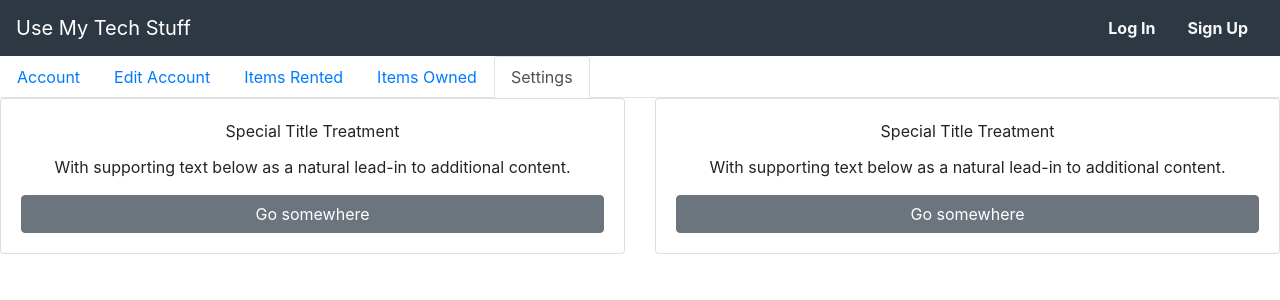
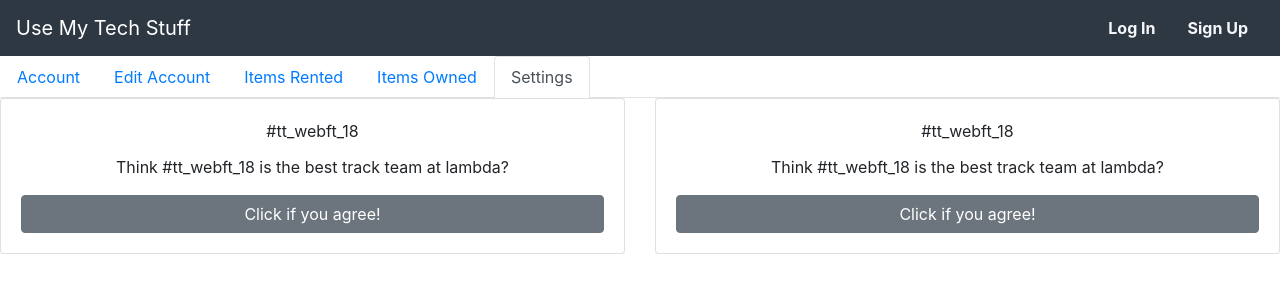
Before and after one commit to tt-18-use-my-tech-stuff/Front-end, a React (Create React App) app: page /profile in a window 1280 px wide. Both pictures are taken after a click on the link "Settings". Shown: the top 300 px of the page. Built offline with nearby package versions, Linux system fonts and the light colour scheme; no server answers.

Commit message:
ProfileCoolness

```diff
--- a/src/Components/AccountInfo.js
+++ b/src/Components/AccountInfo.js
@@ -1,9 +1,52 @@
-import React from "react";
+import React, { useState, useEffect } from "react";
+import { axiosWithAuth } from "./helpers/axiosWithAuth";
+import { Badge } from "reactstrap";
 
 const AccountInfo = () => {
+  const [formValues, setFormValues] = useState({
+    username: "",
+    password: "",
+    email: "",
+  });
+
+  useEffect(() => {
+    axiosWithAuth()
+      .get("/account")
+      .then((res) => {
+        console.log(res);
+        setFormValues(res.data);
+      })
+      .catch((err) => {
+        console.log(err);
+      });
+  }, []);
   return (
     <div>
-      <h1>hello</h1>
+      <br />
+      <br />
+      <h1>
+        Username: <Badge color="info">{formValues.username}</Badge>
+      </h1>
+      <br />
+      <br />
+      <h1>
+        Email: <Badge color="info">{formValues.email}</Badge>
+      </h1>
+      <br />
+      <br />
+      <h1>
+        User ID: <Badge color="info">{formValues.user_id}</Badge>
+      </h1>
+      <br />
+      <br />
+
+      <h1>
+        Password:{" "}
+        <Badge color="secondary">
+          {" "}
+          🤫 🤐 hah Nice Try! Im keeping it secret 😶😶
+        </Badge>
+      </h1>
     </div>
   );
 };
--- a/src/Components/EditAccount.js
+++ b/src/Components/EditAccount.js
@@ -2,7 +2,7 @@ import React, { useEffect, useState } from "react";
 import { Container, Row, Col, Button } from "reactstrap";
 import { Alert } from "react-bootstrap";
 import { axiosWithAuth } from "./helpers/axiosWithAuth";
-import styled from "styled-components"
+import styled from "styled-components";
 
 const FormContainer = styled.div`
   margin-top: 150px;
@@ -17,43 +17,47 @@ const Input = styled.input`
   margin-bottom: 15px;
 `;
 
-function EditAccount(){
-    const [formValues, setFormValues] = useState({username: "", password: "", email: ""})
-    const [alert, setAlert] = useState(false)
+function EditAccount() {
+  const [formValues, setFormValues] = useState({
+    username: "",
+    password: "",
+    email: "",
+  });
+  const [alert, setAlert] = useState(false);
 
-    useEffect(()=>{
+  useEffect(() => {
     axiosWithAuth()
       .get("/account")
-            .then(res=>{
-                setFormValues(res.data)
+      .then((res) => {
+        setFormValues(res.data);
       })
-            .catch(err=>{
-                console.log(err)
-            })
-    },[])
+      .catch((err) => {
+        console.log(err);
+      });
+  }, []);
 
   const onSubmit = (e) => {
-        e.preventDefault()
+    e.preventDefault();
     axiosWithAuth()
       .put("/account", formValues)
-        .then(res=>{
-            setAlert(!false)
+      .then((res) => {
+        setAlert(!false);
       })
-        .catch(err=>{
-            console.log(err.response)
-        })
-    }
+      .catch((err) => {
+        console.log(err.response);
+      });
+  };
   const onChange = (e) => {
-        setFormValues({...formValues, [e.target.name]: e.target.value})
-    }
-    return(
+    setFormValues({ ...formValues, [e.target.name]: e.target.value });
+  };
+  return (
     <Container>
-        {alert && <Alert variant="success">
+      {alert && (
+        <Alert variant="success">
           <Alert.Heading>How's it going?!</Alert.Heading>
-        <p>
-          You Updated your Account
-        </p>
-      </Alert>}
+          <p>You Updated your Account</p>
+        </Alert>
+      )}
       <Row>
         <Col xs="12" md={{ size: 6, offset: 3 }}>
           <FormContainer>
@@ -98,7 +102,8 @@ function EditAccount(){
           </FormContainer>
         </Col>
       </Row>
-      </Container>)
+    </Container>
+  );
 }
 
 export default EditAccount;
--- a/src/Components/Profile.js
+++ b/src/Components/Profile.js
@@ -21,25 +21,17 @@ import {
 
 function Profile() {
   const [activeTab, setActiveTab] = useState("1");
+  const [funMessage, setFunMessage] = useState("");
 
   const toggle = (tab) => {
     if (activeTab !== tab) setActiveTab(tab);
   };
 
+  const handleClick = () => {
+    setFunMessage(<h1> 🔥🎊🎊🎊🙌 🙌 🥳🥳🙌 🙌 🎉🎉🙌🙌🎊🎊🎊🔥</h1>);
+  };
+
   return (
-    // <div>
-    //     <h1>Your Account</h1>
-    //     <div>
-    //         <h3>Edit Account</h3>
-    //     </div>
-    //     <div>
-    //         <h3>Items Rented</h3>
-    //     </div>
-    //     <div>
-    //         <h3>Items Own</h3>
-    //     </div>
-
-    // </div>
     <div>
       <Nav tabs>
         <NavItem>
@@ -118,6 +110,7 @@ function Profile() {
             </Col>
           </Row>
         </TabPane>
+
         <TabPane tabId="4">
           <Row>
             <Col sm="12">
@@ -129,29 +122,28 @@ function Profile() {
 
         <TabPane tabId="5">
           <Row>
-            <Col sm="6">
+            <Col sm="">
               <Card body>
-                <CardTitle>Special Title Treatment</CardTitle>
+                <CardTitle>#tt_webft_18</CardTitle>
                 <CardText>
-                  With supporting text below as a natural lead-in to additional
-                  content.
+                  Think #tt_webft_18 is the best track team at lambda?
                 </CardText>
-                <Button>Go somewhere</Button>
+                <Button onClick={handleClick}>Click if you agree!</Button>
               </Card>
             </Col>
-            <Col sm="6">
+            <Col sm="">
               <Card body>
-                <CardTitle>Special Title Treatment</CardTitle>
+                <CardTitle>#tt_webft_18</CardTitle>
                 <CardText>
-                  With supporting text below as a natural lead-in to additional
-                  content.
+                  Think #tt_webft_18 is the best track team at lambda?
                 </CardText>
-                <Button>Go somewhere</Button>
+                <Button onClick={handleClick}>Click if you agree!</Button>
               </Card>
             </Col>
           </Row>
         </TabPane>
       </TabContent>
+      {funMessage}
     </div>
   );
 }
```
Lines whose indentation alone changed are shown as unchanged.
